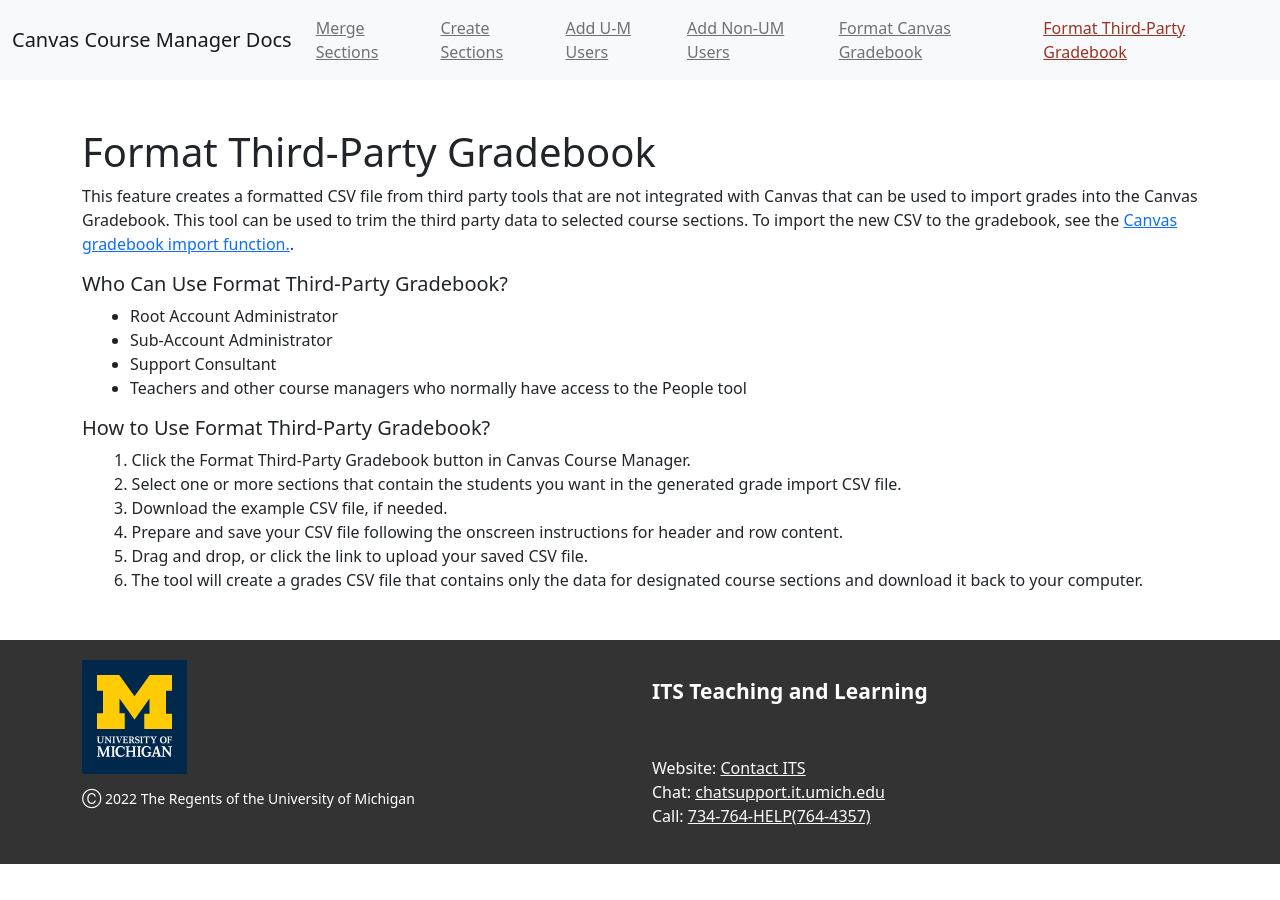
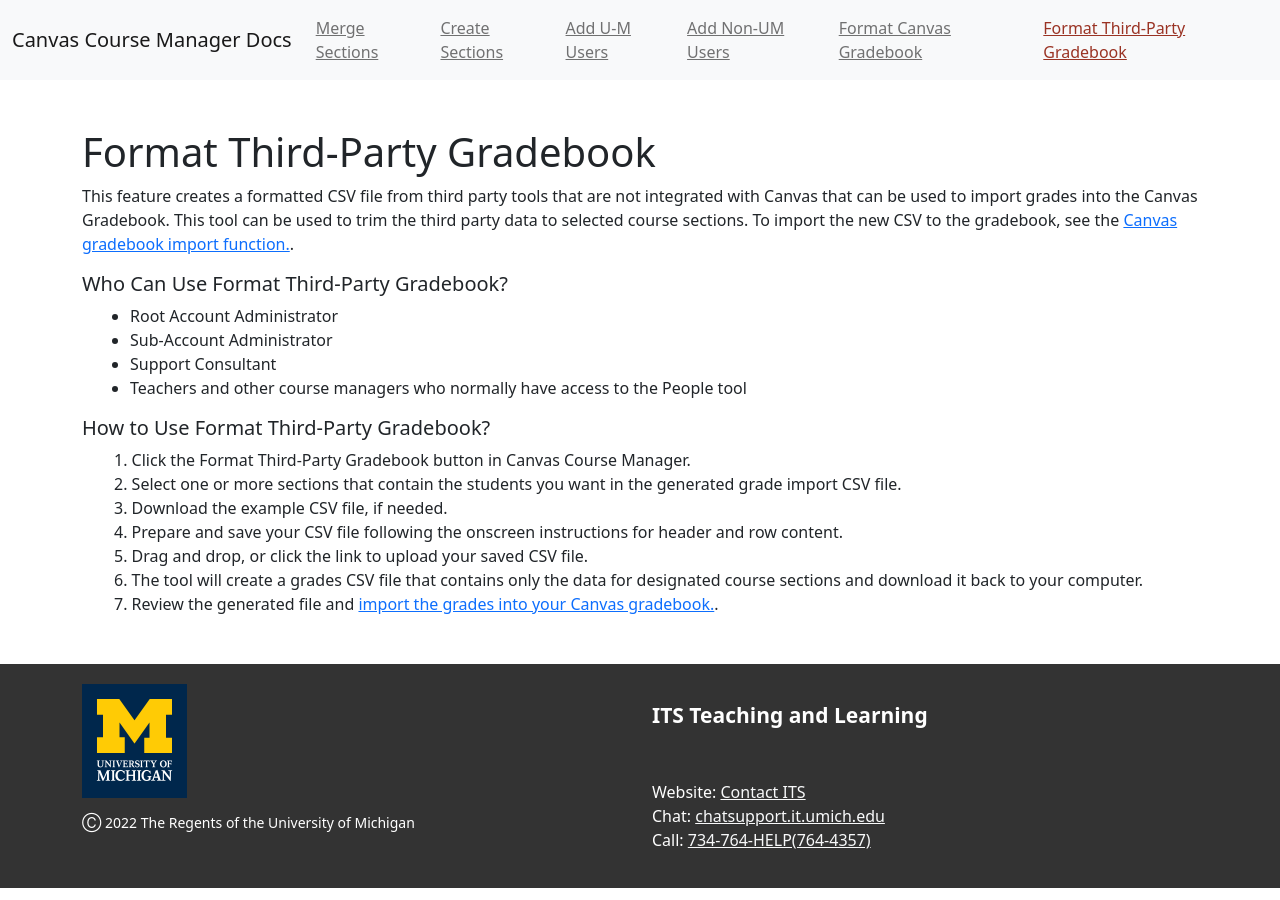
Before and after one commit to tl-its-umich-edu/canvas-course-manager-next, a Jekyll site: the page built from docs/gradebook-thirdparty.html, in a window 1280 px wide. Built offline with Jekyll 4.4.1, drawn with Linux system fonts in a browser that asks for light colours.

Commit message:
Update docs/gradebook-thirdparty.html
Co-authored-by: melindakraft <makraft@umich.edu>

```diff
--- a/docs/gradebook-thirdparty.html
+++ b/docs/gradebook-thirdparty.html
@@ -22,4 +22,5 @@
   <li>Prepare and save your CSV file following the onscreen instructions for header and row content.</li>
   <li>Drag and drop, or click the link to upload your saved CSV file.</li>
   <li>The tool will create a grades CSV file that contains only the data for designated course sections and download it back to your computer.</li>
+  <li>Review the generated file and <a href="https://community.canvaslms.com/docs/DOC-12786-415255013" target="_blank">import the grades into your Canvas gradebook.</a>.</li>
 </ul>
```
